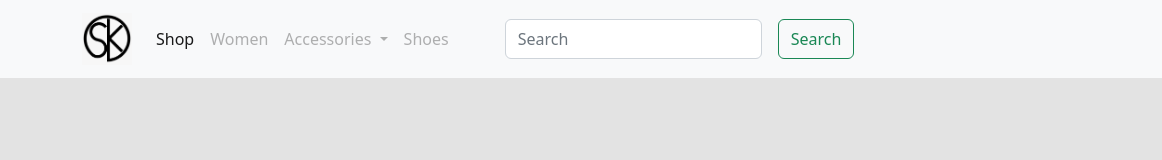
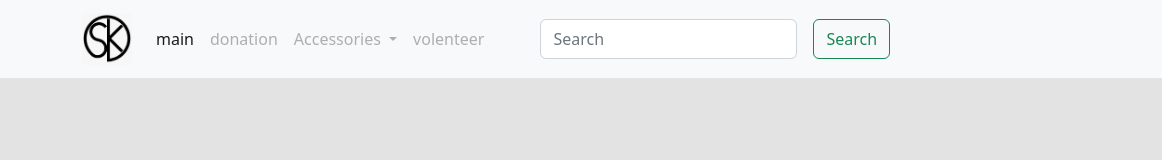
Before and after one commit to girimousumi/single-page-application-, a plain HTML site: page index.html in a window 1280 px wide. Shown: the full height of the page, 0-1162 px from the left. Drawn offline with nearby package versions, Linux system fonts and the light colour scheme; some packages are replaced by stand-ins of ours; no server answers.

Commit message:
Update index.html

```diff
--- a/index.html
+++ b/index.html
@@ -30,10 +30,10 @@
             <div class="collapse navbar-collapse" id="navbarSupportedContent">
                 <ul class="navbar-nav me-auto mb-2 mb-lg-0">
                     <li class="nav-item">
-                        <a class="nav-link active" aria-current="page" href="#shop">Shop</a>
+                        <a class="nav-link active" aria-current="page" href="#shop">main</a>
                     </li>
                     <li class="nav-item">
-                        <a class="nav-link disabled" href="#" aria-disabled="true">Women</a>
+                        <a class="nav-link disabled" href="#" aria-disabled="true">donation</a>
                     </li>
                     <li class="nav-item dropdown">
                         <a class="nav-link disabled dropdown-toggle" href="#" id="navbarDropdown" role="button"
@@ -50,7 +50,7 @@
                         </ul>
                     </li>
                     <li class="nav-item">
-                        <a class="nav-link disabled" href="#" tabindex="-1" aria-disabled="true">Shoes</a>
+                        <a class="nav-link disabled" href="#" tabindex="-1" aria-disabled="true">volenteer</a>
                     </li>
 
                     <form class="d-flex px-md-5" onsubmit="return false">
```
